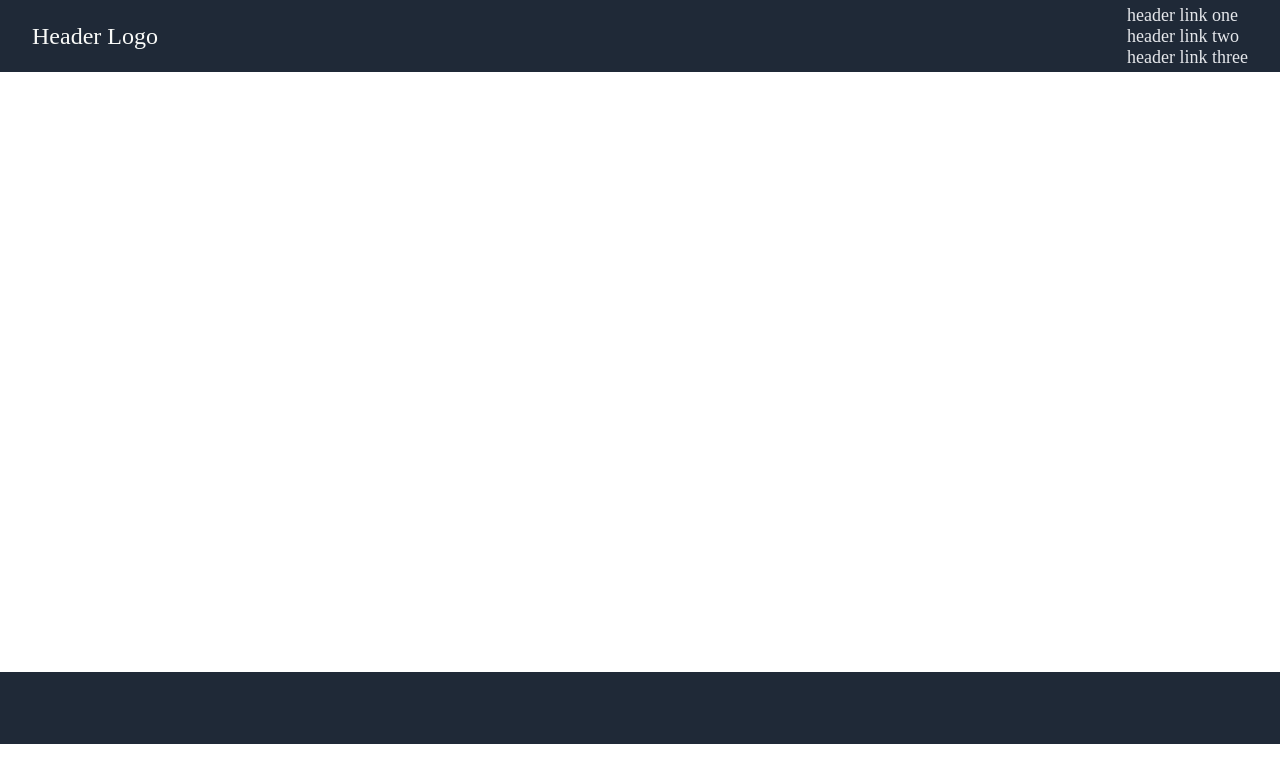
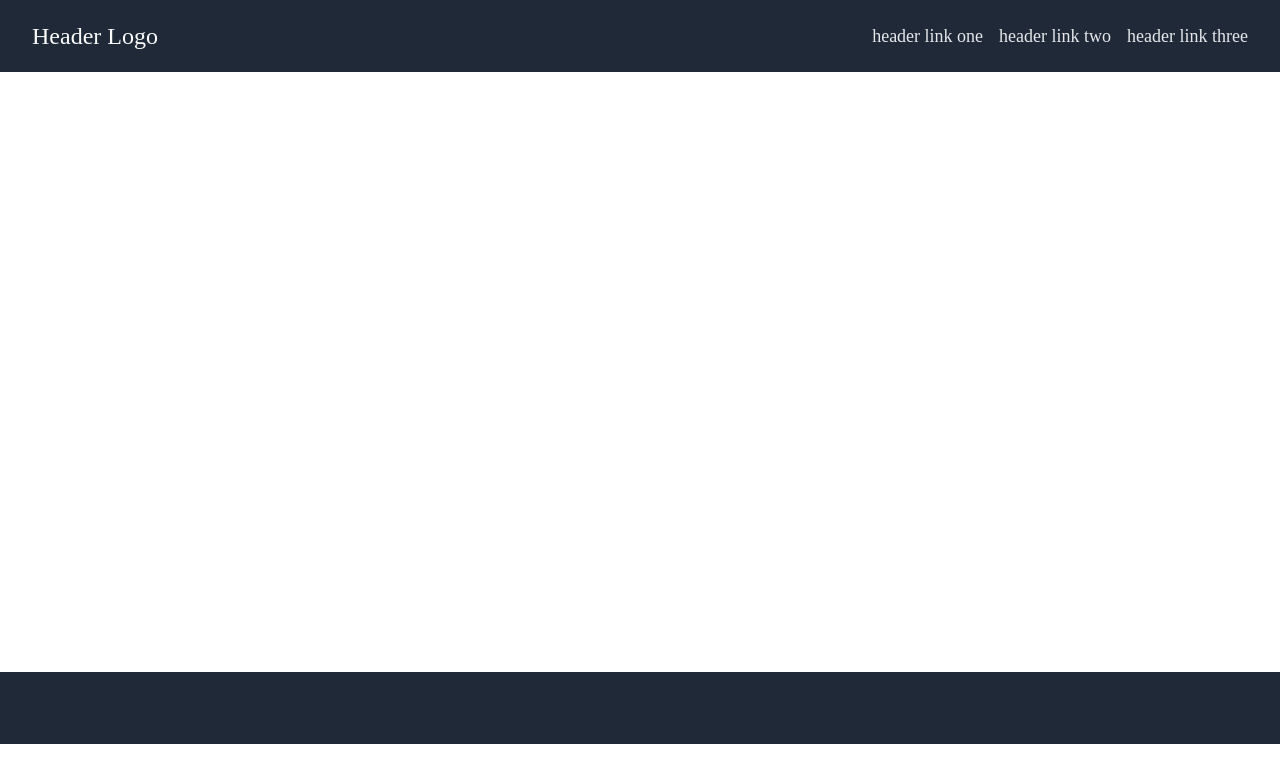
Before and after one commit to Leighton-W/Landing-Page, a plain HTML site: page index.html in a window 1280 px wide. Drawn offline with Linux system fonts and the light colour scheme.

Commit message:
Fixed Links
organised the links on the right horizontally, added gap as well

```diff
--- a/style.css
+++ b/style.css
@@ -25,8 +25,9 @@ body{
 }
 
 .side-links{
-    align-self: center;
+    display: flex;
 }
+
 
 a{
     color: #e5e7eb;
@@ -36,6 +37,10 @@ a{
 
 ul{
     list-style-type: none;
+    display: flex;
+    justify-content: flex-end;
+    align-items: center;
+    gap: 16px;
 }
 
 .content{
```
